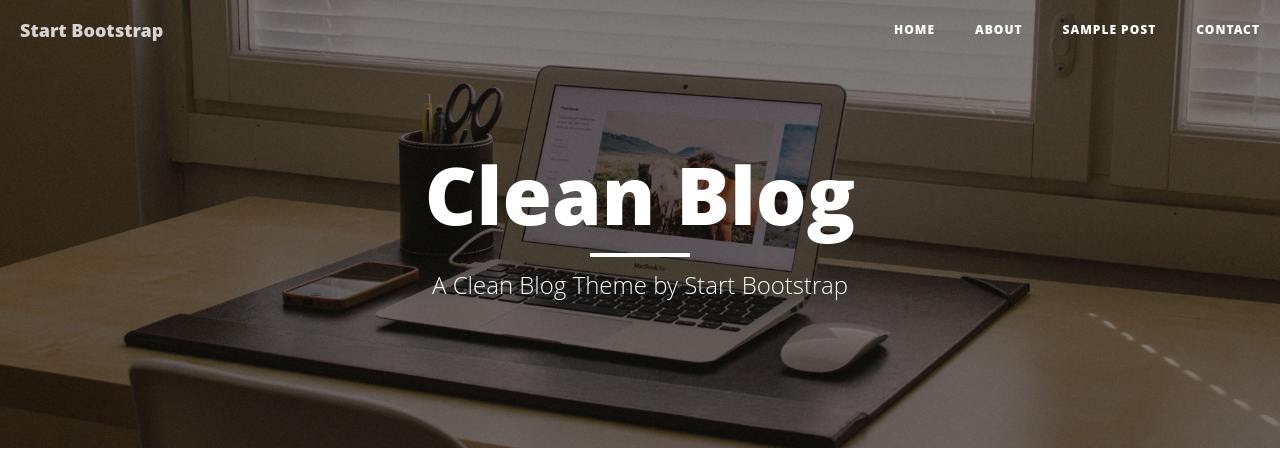
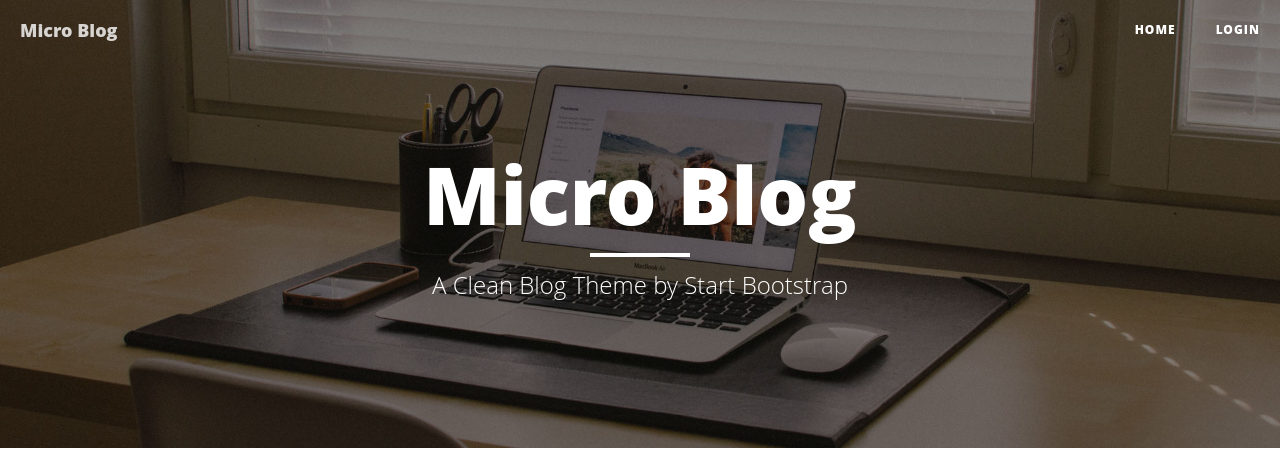
Before and after one commit to kenken-oshin/ken_microblog_test, a Django app: page / in a window 1280 px wide. Shown: the top 452 px of the page. Run offline with Django 3.2, Linux system fonts and the light colour scheme; data that the repository does not hold is empty; some libraries are stand-ins or nearby versions.

Commit message:
updated ongoing project

```diff
--- a/blog/templates/base.html
+++ b/blog/templates/base.html
@@ -31,38 +31,7 @@
 <body>
 
     <!-- Navigation -->
-    <nav class="navbar navbar-default navbar-custom navbar-fixed-top">
-        <div class="container-fluid">
-            <!-- Brand and toggle get grouped for better mobile display -->
-            <div class="navbar-header page-scroll">
-                <button type="button" class="navbar-toggle" data-toggle="collapse" data-target="#bs-example-navbar-collapse-1">
-                    <span class="sr-only">Toggle navigation</span>
-                    Menu <i class="fa fa-bars"></i>
-                </button>
-                <a class="navbar-brand" href="index.html">Start Bootstrap</a>
-            </div>
-
-            <!-- Collect the nav links, forms, and other content for toggling -->
-            <div class="collapse navbar-collapse" id="bs-example-navbar-collapse-1">
-                <ul class="nav navbar-nav navbar-right">
-                    <li>
-                        <a href="index.html">Home</a>
-                    </li>
-                    <li>
-                        <a href="about.html">About</a>
-                    </li>
-                    <li>
-                        <a href="post.html">Sample Post</a>
-                    </li>
-                    <li>
-                        <a href="contact.html">Contact</a>
-                    </li>
-                </ul>
-            </div>
-            <!-- /.navbar-collapse -->
-        </div>
-        <!-- /.container -->
-    </nav>
+    {% include "navi.html" %}
 
     <!-- Page Header -->
     <!-- Set your background image for this header on the line below. -->
@@ -71,7 +40,7 @@
             <div class="row">
                 <div class="col-lg-8 col-lg-offset-2 col-md-10 col-md-offset-1">
                     <div class="site-heading">
-                        <h1>Clean Blog</h1>
+                        <h1>Micro Blog</h1>
                         <hr class="small">
                         <span class="subheading">A Clean Blog Theme by Start Bootstrap</span>
                     </div>
@@ -82,6 +51,15 @@
 
     <!-- Main Content -->
     <div class="container">
+
+        {% if messages %}
+            <ul class="list-unstyled">
+            {% for message in messages %}
+                <li{% if message.tags %} class="{‌{ message.tags }}"{% endif %}>{{ message }}</li>
+            {% endfor %}
+            </ul>
+        {% endif %}
+
         {% block body %}{% endblock %}
     </div>
 
--- a/blog/templates/blog/blog_list.html
+++ b/blog/templates/blog/blog_list.html
@@ -1,11 +1,15 @@
 {% extends 'base.html' %}
 
 {% block body %}
+
+{% if user.is_authenticated %}
+<p><a href="{% url 'create' %}" class="btn btn-primary">new</a></p>
+{% endif %}
 <div class="row">
     <div class="col-lg-8 col-lg-offset-2 col-md-10 col-md-offset-1">
-        {% for blog in object_list %}
+        {% for blog in blogs %}
             <div class="post-preview">
-                <a href="#">
+                <a href="{% url "detail" blog.id %}">
                     <h2 class="post-title">
                         {{ blog.content }}
                     </h2>
@@ -16,4 +20,6 @@
         {% endfor %}
     </div>
 </div>
+
+
 {% endblock %}
--- /dev/null
+++ b/blog/templates/navi.html
@@ -0,0 +1,29 @@
+    <nav class="navbar navbar-default navbar-custom navbar-fixed-top">
+        <div class="container-fluid">
+            <!-- Brand and toggle get grouped for better mobile display -->
+            <div class="navbar-header page-scroll">
+                <button type="button" class="navbar-toggle" data-toggle="collapse" data-target="#bs-example-navbar-collapse-1">
+                    <span class="sr-only">Toggle navigation</span>
+                    Menu <i class="fa fa-bars"></i>
+                </button>
+                <a class="navbar-brand" href="{% url 'index' %}">Micro Blog</a>
+            </div>
+
+            <!-- Collect the nav links, forms, and other content for toggling -->
+            <div class="collapse navbar-collapse" id="bs-example-navbar-collapse-1">
+                <ul class="nav navbar-nav navbar-right">
+                    <li>
+                        <a href="{% url 'index' %}">Home</a>
+                    </li>
+                    {% if user.is_authenticated %}
+
+                        <li><a href="{% url 'logout' %}">logout</a></li>
+                    {% else %}
+                        <li><a href="{% url 'login' %}?next={{ request.path }}">login</a></li>
+                    {% endif %}
+                </ul>
+            </div>
+            <!-- /.navbar-collapse -->
+        </div>
+        <!-- /.container -->
+    </nav>
--- a/blog/views.py
+++ b/blog/views.py
@@ -1,11 +1,66 @@
+from django.contrib.auth.mixins import LoginRequiredMixin
+
 from django.shortcuts import render
+from django.urls import reverse_lazy
+from django.contrib import messages
 from django.views.generic import ListView
 from django.views.generic import DetailView
+from django.views.generic import CreateView, UpdateView, DeleteView
 # Create your views here.
 from .models import Blog
 
+from .forms import BlogForm
+
 class BlogListView(ListView):
     model = Blog
+    paginate_by = 3
+    context_object_name = "blogs"
 
 class BlogDetailView(DetailView):
     model = Blog
+    context_object_name = "blog"
+
+class BlogCreateView(LoginRequiredMixin, CreateView):
+    model = Blog
+    form_class = BlogForm
+    success_url = reverse_lazy("index")
+
+    login_url = '/login'
+
+    def form_valid(self, form):
+        messages.success(self.request, "保存しました")
+        return super().form_valid(form)
+
+    def form_invalid(self, form):
+        messages.error(self.request, "error")
+        return super().form_invalid(form)
+
+class BlogUpdateView(LoginRequiredMixin, UpdateView):
+    model = Blog
+    form_class = BlogForm
+
+    login_url = '/login'
+
+
+    def get_success_url(self):
+        blog_pk = self.kwargs['pk']
+        url = reverse_lazy("detail", kwargs={"pk": blog_pk})
+        return url
+
+    def form_valid(self, form):
+        messages.success(self.request, "更新されました")
+        return super().form_valid(form)
+
+    def form_invalid(self, form):
+        messages.success(self.request, "更新できませんでした")
+        return super().form_invalid(form)
+
+class BlogDeleteView(LoginRequiredMixin, DeleteView):
+    model = Blog
+    success_url = reverse_lazy("index")
+
+    login_url = '/login'
+
+    def delete(self, request, *args, **kwargs):
+        messages.success(self.request, "削除しました")
+        return super().delete(request, *args, **kwargs)
--- a/microblog/urls.py
+++ b/microblog/urls.py
@@ -16,11 +16,16 @@ Including another URLconf
 from django.contrib import admin
 from django.urls import path
 
-from blog.views import BlogListView
-from blog.views import BlogDetailView
+from django.contrib.auth.views import LoginView, LogoutView
+from blog.views import BlogListView, BlogDetailView, BlogCreateView, BlogUpdateView, BlogDeleteView
 
 urlpatterns = [
     path('', BlogListView.as_view(), name="index"),
     path('<int:pk>', BlogDetailView.as_view(), name="detail"),
+    path('<int:pk>/update', BlogUpdateView.as_view(), name="update"),
+    path('<int:pk>/delete', BlogDeleteView.as_view(), name="delete"),
+    path('create', BlogCreateView.as_view(), name="create"),
+    path('login', LoginView.as_view(template_name='login.html'), name='login'),
+    path('logout', LogoutView.as_view(template_name='logout.html'), name='logout'),
     path('admin/', admin.site.urls),
 ]
```
Also changed, not shown: blog/forms.py (added, +10 -0 lines), blog/templates/blog/blog_confirm_delete.html (added, +16 -0 lines), blog/templates/blog/blog_detail.html (+6 -2 lines), blog/templates/blog/blog_form.html (added, +14 -0 lines), blog/templates/login.html (added, +17 -0 lines), blog/templates/logout.html (added, +7 -0 lines).
